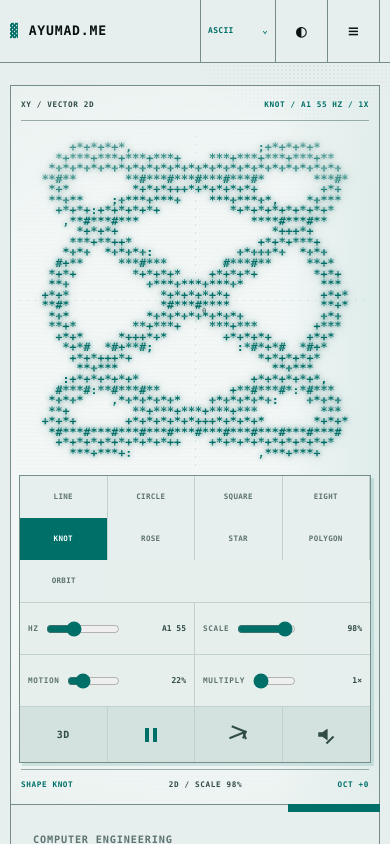
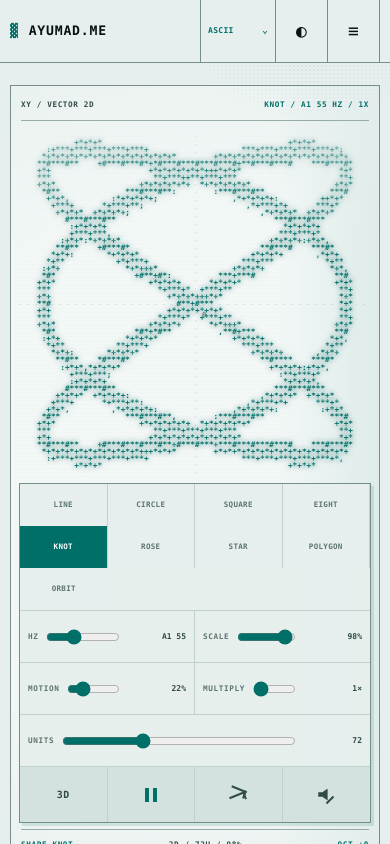
Before and after one commit to Ayumad/ayumad.me, a React (Vite) app: page / in a window 390 px wide. Shown: the top 844 px of the page. Built offline with nearby package versions, Linux system fonts and the light colour scheme.

Commit message:
Add adjustable render units

```diff
--- a/src/AsciiOscilloscope.tsx
+++ b/src/AsciiOscilloscope.tsx
@@ -255,6 +255,7 @@ const musicalNotes: MusicalNote[] = Array.from(
 const outputGain = 0.018;
 const fourierHarmonics = 48;
 const audioSamples = 512;
+const renderUnitOptions = [48, 72, 96, 120] as const;
 
 function mix(from: number, to: number, amount: number) {
   return from + (to - from) * amount;
@@ -791,6 +792,7 @@ export default function AsciiOscilloscope() {
   const [scale, setScale] = useState(initialSettings.scale);
   const [motion, setMotion] = useState(initialSettings.motion);
   const [octave, setOctave] = useState(0);
+  const [renderUnits, setRenderUnits] = useState(72);
   const [running, setRunning] = useState(true);
   const [audioEnabled, setAudioEnabled] = useState(false);
   const [audioAvailable, setAudioAvailable] = useState(true);
@@ -820,9 +822,9 @@ export default function AsciiOscilloscope() {
     const configureGrid = () => {
       const width = container.clientWidth || 680;
       const height = container.clientHeight || 390;
-      columns = width < 430 ? 48 : width < 610 ? 60 : 72;
-      const fontSize = Math.min(14.5, (width / columns) * 1.58);
-      rows = Math.round(clamp(height / (fontSize * 0.94), 24, 34));
+      columns = renderUnits;
+      const fontSize = clamp((width / columns) * 1.58, 4.8, 22);
+      rows = Math.round(clamp(height / (fontSize * 0.94), 16, 72));
       const physicalGridWidth = (columns - 1) * fontSize * 0.6;
       const physicalGridHeight = (rows - 1) * fontSize * 0.91;
       horizontalCorrection = Math.min(
@@ -1100,6 +1102,8 @@ export default function AsciiOscilloscope() {
       output.textContent = lines.join("\n");
       output.dataset.clippedSamples = clippedSamples.toString();
       output.dataset.dimension = current.dimension;
+      output.dataset.units = columns.toString();
+      output.dataset.rows = rows.toString();
       output.dataset.geometry =
         current.dimension === "3d"
           ? spatialGeometryNames[current.preset]
@@ -1154,7 +1158,7 @@ export default function AsciiOscilloscope() {
       window.removeEventListener("resize", resize);
       document.removeEventListener("visibilitychange", onVisibility);
     };
-  }, [reducedMotion, renderMode]);
+  }, [reducedMotion, renderMode, renderUnits]);
 
   useEffect(() => {
     const nextSettings: SignalSettings = {
@@ -1310,8 +1314,8 @@ export default function AsciiOscilloscope() {
       <figcaption id="oscilloscope-description" className="sr-only">
         An interactive real-time ASCII XY oscilloscope instrument. Choose a
         curated geometric shape, switch between 2D and 3D geometry, tune its
-        note, scale, motion, and multiplier, or enable optional stereo audio.
-        Audio is muted by default.
+        note, scale, motion, multiplier, and character-grid resolution, or
+        enable optional stereo audio. Audio is muted by default.
       </figcaption>
 
       <div className="scope-header" aria-hidden="true">
@@ -1410,6 +1414,21 @@ export default function AsciiOscilloscope() {
             onChange={(event) => setOctave(Number(event.target.value))}
           />
           <output>{copies}×</output>
+        </label>
+
+        <label className="scope-control scope-units">
+          <span>Units</span>
+          <input
+            aria-label="Render units"
+            aria-valuetext={`${renderUnits} horizontal character units`}
+            type="range"
+            min={renderUnitOptions[0]}
+            max={renderUnitOptions[renderUnitOptions.length - 1]}
+            step="24"
+            value={renderUnits}
+            onChange={(event) => setRenderUnits(Number(event.target.value))}
+          />
+          <output>{renderUnits}</output>
         </label>
 
         <div className="scope-actions">
@@ -1486,7 +1505,8 @@ export default function AsciiOscilloscope() {
       <div className="scope-footer" aria-hidden="true">
         <span>SHAPE {preset.label}</span>
         <span>
-          {dimension.toUpperCase()} / SCALE {Math.round(scale * 100)}%
+          {dimension.toUpperCase()} / {renderUnits}U /{" "}
+          {Math.round(scale * 100)}%
         </span>
         <span>OCT +{octave}</span>
       </div>
--- a/src/styles.css
+++ b/src/styles.css
@@ -724,7 +724,7 @@ main {
   bottom: 41px;
   left: 15px;
   display: grid;
-  grid-template-columns: repeat(4, minmax(0, 1fr));
+  grid-template-columns: repeat(5, minmax(0, 1fr));
   border: 1px solid var(--line);
   background: color-mix(in srgb, var(--bg) 92%, transparent);
   box-shadow: 3px 3px 0 color-mix(in srgb, var(--cyan) 14%, transparent);
@@ -745,7 +745,7 @@ main {
   border-bottom: 1px solid var(--fine);
 }
 
-.scope-controls > :nth-child(5) {
+.scope-controls > :nth-child(6) {
   border-right: 0;
 }
 
@@ -2351,7 +2351,7 @@ main {
   }
 
   .hero-art {
-    min-height: 720px;
+    min-height: 780px;
   }
 
   .oscilloscope-grid {
@@ -2366,7 +2366,7 @@ main {
   }
 
   .scope-stage {
-    bottom: 338px;
+    bottom: 390px;
     inset-inline: 8px;
   }
 
@@ -2388,6 +2388,11 @@ main {
   .scope-controls > :nth-child(3),
   .scope-controls > :nth-child(5),
   .scope-controls > .scope-actions {
+    border-right: 0;
+  }
+
+  .scope-controls > .scope-units {
+    grid-column: 1 / -1;
     border-right: 0;
   }
 
```
Also changed, not shown: 2 other files (tests, documents, lock files or other folders).
